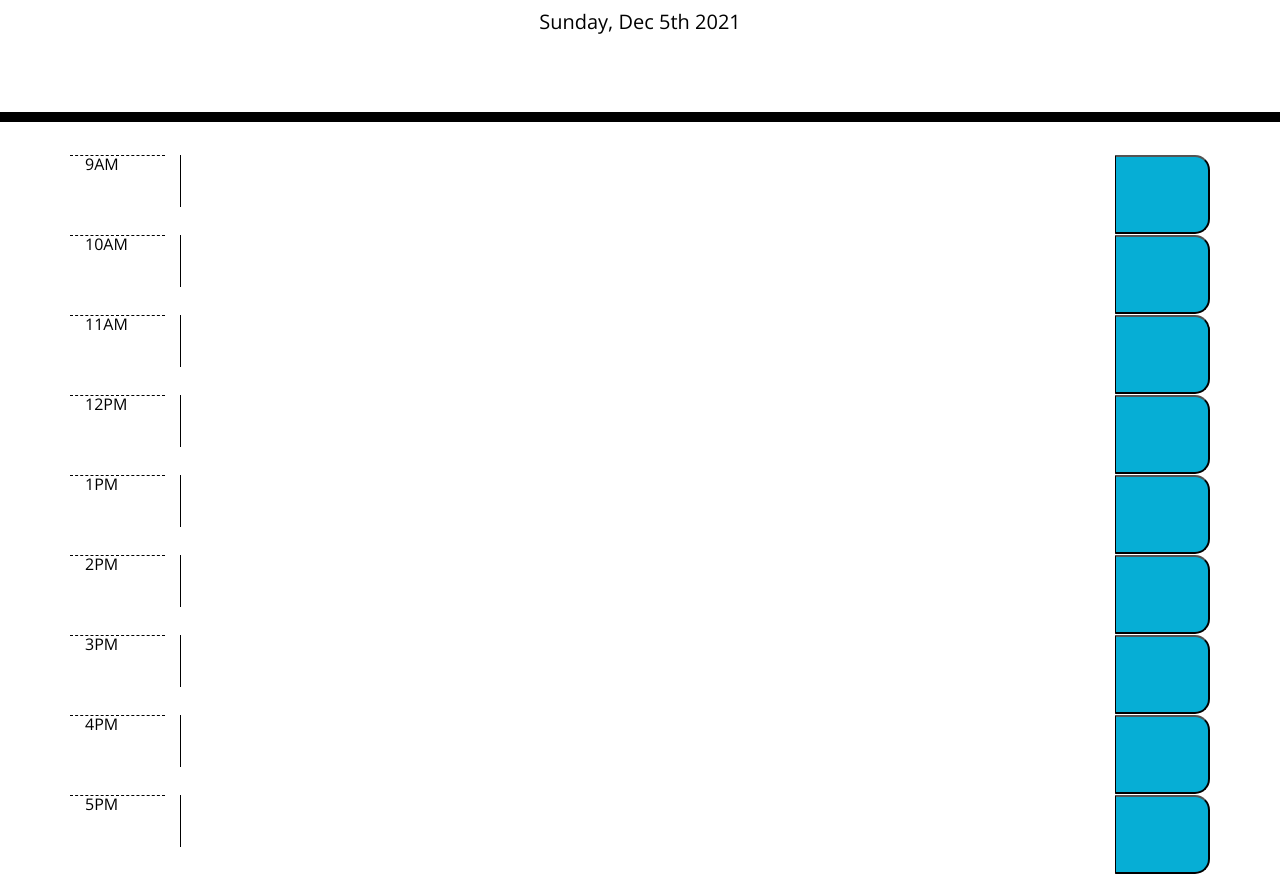
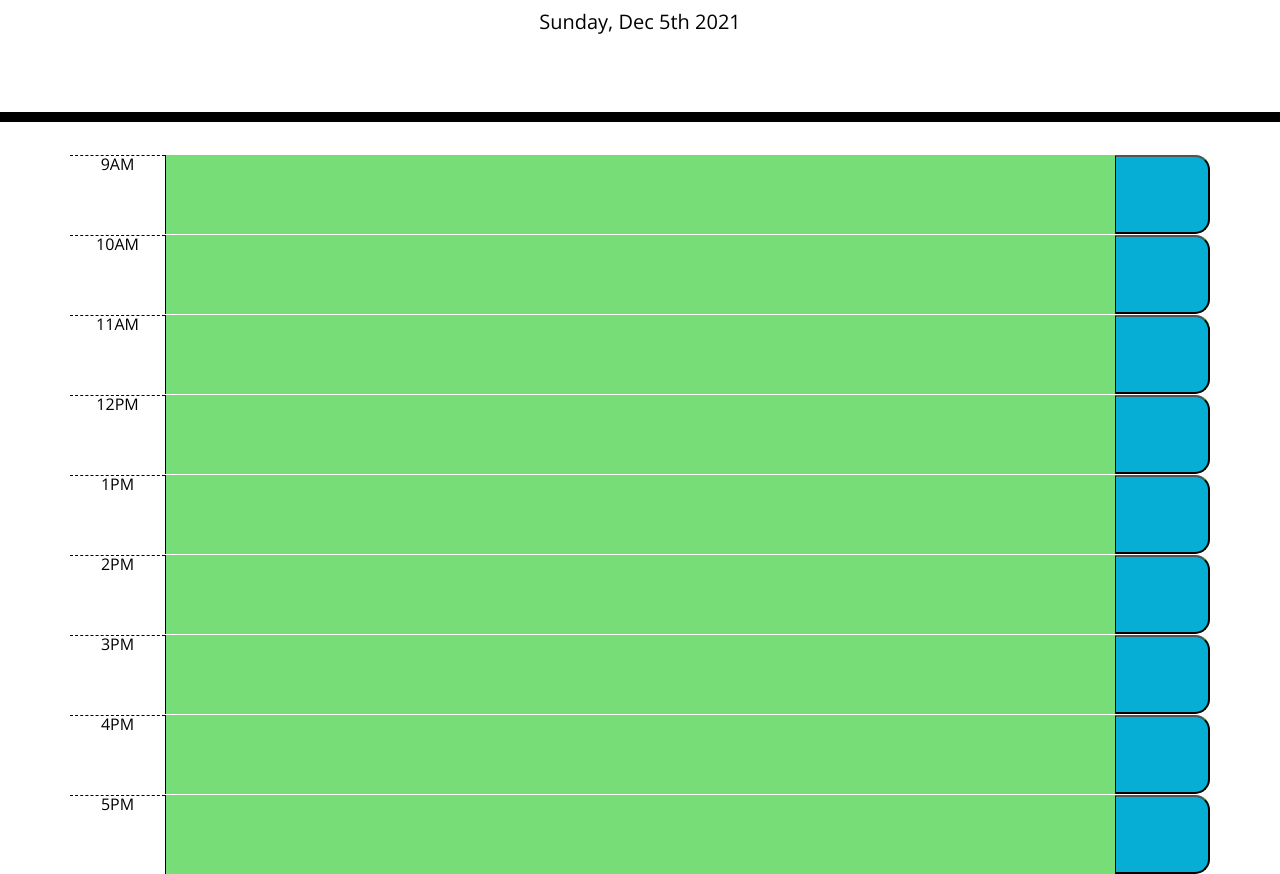
Before and after one commit to Rod0352/Work-Day-Scheduler, a plain HTML site: page index.html in a window 1280 px wide. Shown: the part 182-1056 px from the top of the page. Drawn offline with nearby package versions, Linux system fonts and the light colour scheme; a web font is replaced by a local one.

Commit message:
fixed html layout, fixed time tracking function

```diff
--- a/assets/js/script.js
+++ b/assets/js/script.js
@@ -1,2 +1,52 @@
+// use moment to get date and then adisplay in "p"
 var todaysDate = moment().format('dddd, MMM Do YYYY');
 $("#currentDay").html(todaysDate);
+
+// function to save input in description in local storage
+$(document).ready(function () {
+    $(".saveBtn").on("click", function () {
+
+        var textInput = $(this).siblings(".discription").val();
+        var time = $(this).parent().attr("id");
+        // save in local storage
+        localStorage.setItem(textInput, time);
+    })
+});
+
+// function to track time
+
+function trackTime() {
+    var nowTime = moment().hour();
+    $(".time-block").each(function () {
+        var hourBlock = parseInt($(this).attr("id").split("hour")[1]);
+        console.log(hourBlock, nowTime);
+
+        if (hourBlock < nowTime) {
+            $(this).addClass("past");
+            $(this).addClass("future");
+            $(this).removeClass("present");
+        }
+        else if (hourBlock === nowTime) {
+            $(this).removeClass("past");
+            $(this).addClass("present");
+            $(this).removeClass("future");
+        }
+        else {
+            $(this).removeClass("present");
+            $(this).removeClass("past");
+            $(this).addClass("future");
+        }
+    })
+
+    $("#hr9 .description").val(localStorage.getItem("hr9"));
+    $("#hr10 .description").val(localStorage.getItem("hr10"));
+    $("#hr11 .description").val(localStorage.getItem("hr11"));
+    $("#hr12 .description").val(localStorage.getItem("hr12"));
+    $("#hr13 .description").val(localStorage.getItem("hr13"));
+    $("#hr14 .description").val(localStorage.getItem("hr14"));
+    $("#hr15 .description").val(localStorage.getItem("hr15"));
+    $("#hr16 .description").val(localStorage.getItem("hr16"));
+    $("#hr17 .description").val(localStorage.getItem("hr17"));
+
+}
+trackTime();
--- a/index.html
+++ b/index.html
@@ -18,6 +18,7 @@
       href="https://fonts.googleapis.com/css?family=Open+Sans&display=swap"
       rel="stylesheet"
     />
+    <link rel="stylesheet" href="https://cdnjs.cloudflare.com/ajax/libs/open-iconic/1.1.1/font/css/open-iconic-bootstrap.min.css">
     <link rel="stylesheet" href="./assets/css/style.css" />
     <title>Work Day Scheduler</title>
   </head>
@@ -30,51 +31,50 @@
     </header>
     <div class="container">
       <!-- Timeblocks go here -->
-      <div class="row">
-          <div class="col-1 hour">9AM</div>
-          <div class="col-10 description"><textarea></textarea>
-          </div>
-          <button class="col-1 saveBtn"></button>
+      <div id="hr9" class="row time-block">
+          <div class="col-md-1 hour">9AM</div>
+          <textarea class="col-md-10 description"></textarea>
+          <button class="col-md-1 saveBtn"><span class="oi oi-clipboard"> </span></button>
       </div>
-      <div class="row">
-        <div class="col-1 hour">10AM</div>
-        <div class="col-10 description"><textarea></textarea></div>
-        <button class="col-1 saveBtn"></button>
+      <div id="hr10"class="row time-block">
+        <div class="col-md-1 hour">10AM</div>
+        <textarea class="col-md-10 description"></textarea>
+        <button class="col-md-1 saveBtn"><span class="oi oi-clipboard"> </span></button>
     </div>
-    <div class="row">
-        <div class="col-1 hour">11AM</div>
-        <div class="col-10 description"><textarea></textarea></div>
-        <button class="col-1 saveBtn"></button>
+    <div id="hr11"class="row time-block">
+        <div class="col-md-1 hour">11AM</div>
+        <textarea class="col-md-10 description"></textarea>
+        <button class="col-md-1 saveBtn"><span class="oi oi-clipboard"> </span></button>
     </div>
-    <div class="row">
-        <div class="col-1 hour">12PM</div>
-        <div class="col-10 description"><textarea></textarea></div>
-        <button class="col-1 saveBtn"></button>
+    <div id="hr12"class="row time-block">
+        <div class="col-md-1 hour">12PM</div>
+        <textarea class="col-md-10 description"></textarea>
+        <button class="col-md-1 saveBtn"><span class="oi oi-clipboard"> </span></button>
     </div>
-    <div class="row">
-        <div class="col-1 hour">1PM</div>
-        <div class="col-10 description"><textarea></textarea></div>
-        <button class="col-1 saveBtn"></button>
+    <div id="hr13"class="row time-block">
+        <div class="col-md-1 hour">1PM</div>
+        <textarea class="col-md-10 description"></textarea>
+        <button class="col-md-1 saveBtn"><span class="oi oi-clipboard"> </span></button>
     </div>
-    <div class="row">
-        <div class="col-1 hour">2PM</div>
-        <div class="col-10 description"><textarea></textarea></div>
-        <button class="col-1 saveBtn"></button>
+    <div id="hr14"class="row time-block">
+        <div class="col-md-1 hour">2PM</div>
+        <textarea class="col-md-10 description"></textarea>
+        <button class="col-md-1 saveBtn"><span class="oi oi-clipboard"> </span></button>
     </div>
-    <div class="row">
-        <div class="col-1 hour">3PM</div>
-        <div class="col-10 description"><textarea></textarea></div>
-        <button class="col-1 saveBtn"></button>
+    <div id="hr15" class="row time-block">
+        <div class="col-md-1 hour">3PM</div>
+        <textarea class="col-md-10 description"></textarea>
+        <button class="col-md-1 saveBtn"><span class="oi oi-clipboard"> </span></button>
     </div>
-    <div class="row">
-        <div class="col-1 hour">4PM</div>
-        <div class="col-10 description"><textarea></textarea></div>
-        <button class="col-1 saveBtn"></button>
+    <div id="hr16"class="row time-block">
+        <div class="col-md-1 hour">4PM</div>
+        <textarea class="col-md-10 description"></textarea>
+        <button class="col-md-1 saveBtn"><span class="oi oi-clipboard"> </span></button>
     </div>
-    <div class="row">
-        <div class="col-1 hour">5PM</div>
-        <div class="col-10 description"><textarea></textarea></div>
-        <button class="col-1 saveBtn"></button>
+    <div id="hr17"class="row time-block">
+        <div class="col-md-1 hour">5PM</div>
+        <textarea class="col-md-10 description"></textarea>
+        <button class="col-md-1 saveBtn"><span class="oi oi-clipboard"> </span></button>
     </div>
     </div>
 
```
